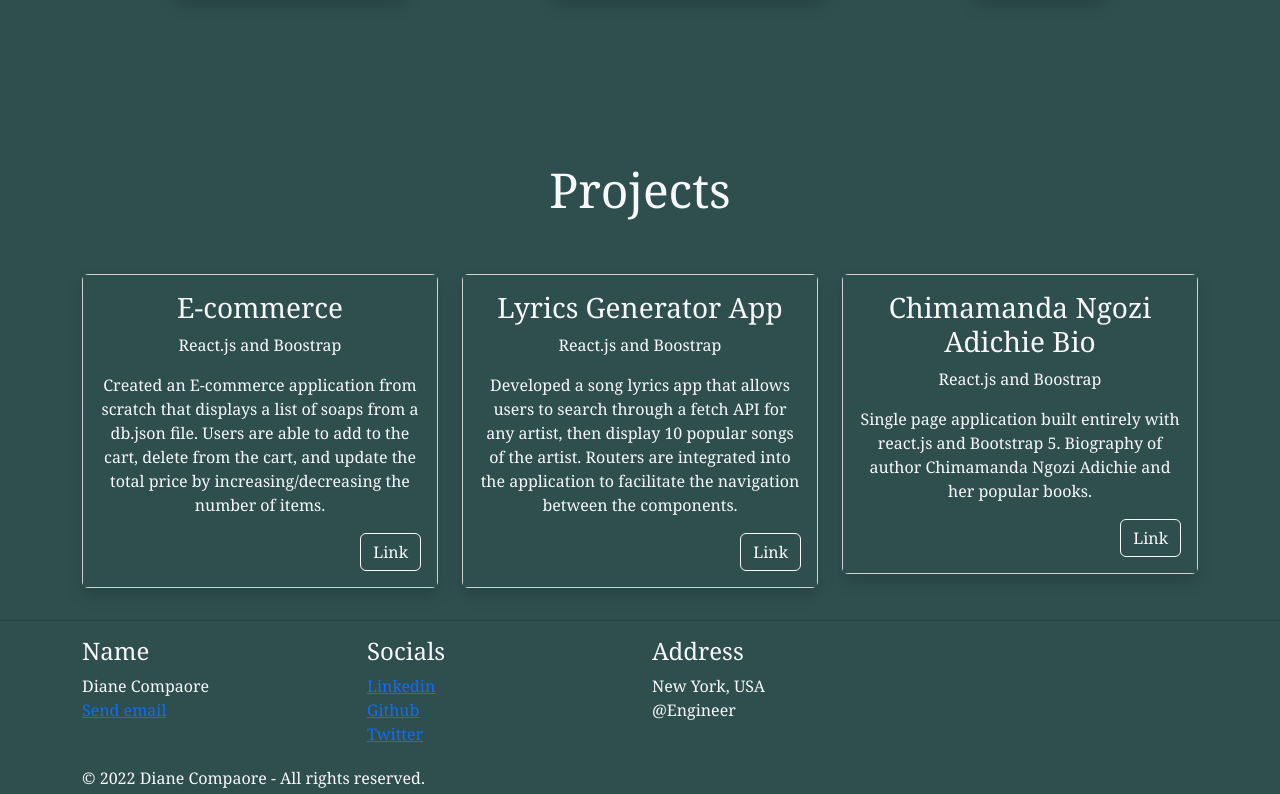
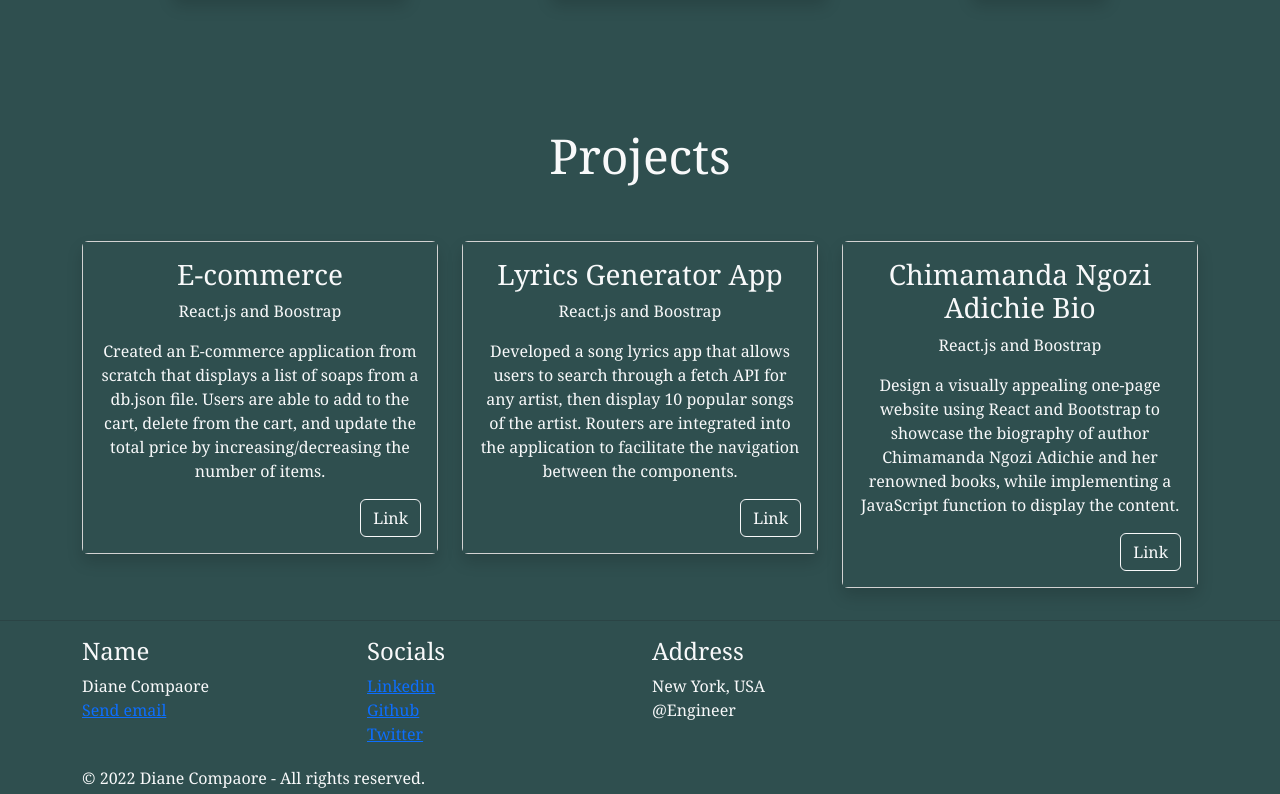
Before and after one commit to dianeyasminec/Portfolio_React, a React (Create React App) app: page / in a window 1280 px wide. Shown: the part 1156-1950 px from the top of the page. Built offline with nearby package versions, Linux system fonts and the light colour scheme.

Commit message:
Update user.js

```diff
--- a/src/data/user.js
+++ b/src/data/user.js
@@ -100,7 +100,7 @@ const user = {
           "title": "Project 3",
           "name":"Chimamanda Ngozi Adichie Bio",
           "language":"React.js and Boostrap",
-          "description":"Single page application built entirely with react.js and Bootstrap 5. Biography of author Chimamanda Ngozi Adichie and her popular books. ",
+          "description":"Design a visually appealing one-page website using React and Bootstrap to showcase the biography of author Chimamanda Ngozi Adichie and her renowned books, while implementing a JavaScript function to display the content. ",
           "link": "https://chimamanda-ngozi-adichie.vercel.app/"
         }
         // ,
```
